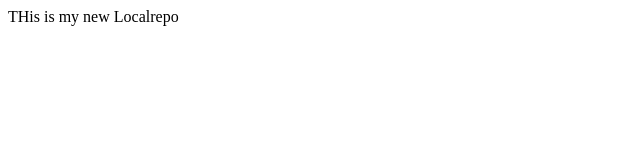
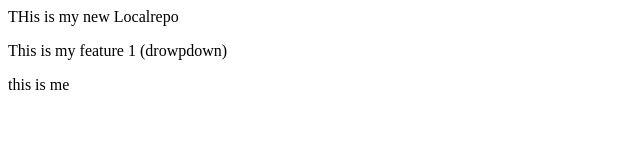
Before and after one commit to KatreddyVkReddy/localrepo, a plain HTML site: page index.html in a window 1280 px wide. Shown: the whole page, without its empty margins (0-640 px from the left). Drawn offline with Linux system fonts and the light colour scheme.

Commit message:
dropdown

```diff
--- a/index.html
+++ b/index.html
@@ -1 +1,3 @@
 <p>THis is my new Localrepo</p>
+<p>This is my feature 1 (drowpdown)</p>
+<p>this is me</p>
```
